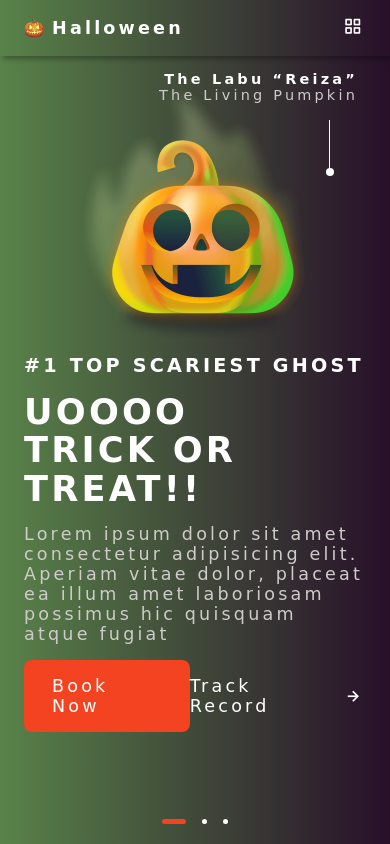
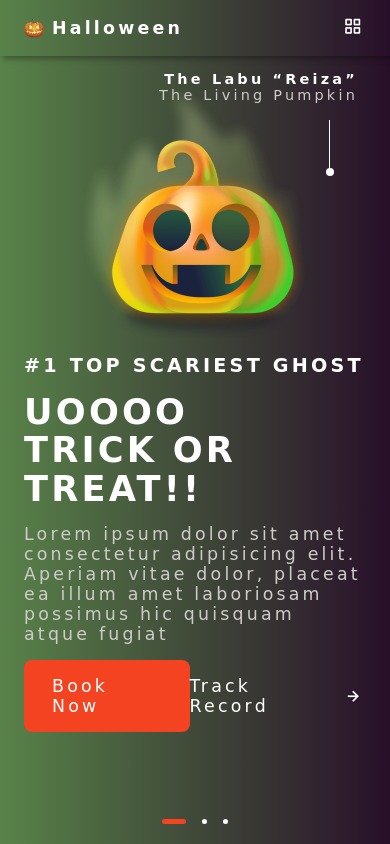
Before and after one commit to rodrigofrende/vanilla-js-responsive-website, a plain HTML site: page index.html in a window 390 px wide. Shown: the top 844 px of the page. Drawn offline with nearby package versions, Linux system fonts and the light colour scheme; a web font is replaced by a local one.

Commit message:
mobile font -2

```diff
--- a/assets/css/styles.css
+++ b/assets/css/styles.css
@@ -33,7 +33,7 @@
   --h1-font-size: 1.7rem;
   --h2-font-size: 1.45rem;
   --h3-font-size: 1.2rem;
-  --normal-font-size: 1.098rem;
+  --normal-font-size: 1.088rem;
   --small-font-size: .903rem;
   --smaller-font-size: .81rem;
 
```
